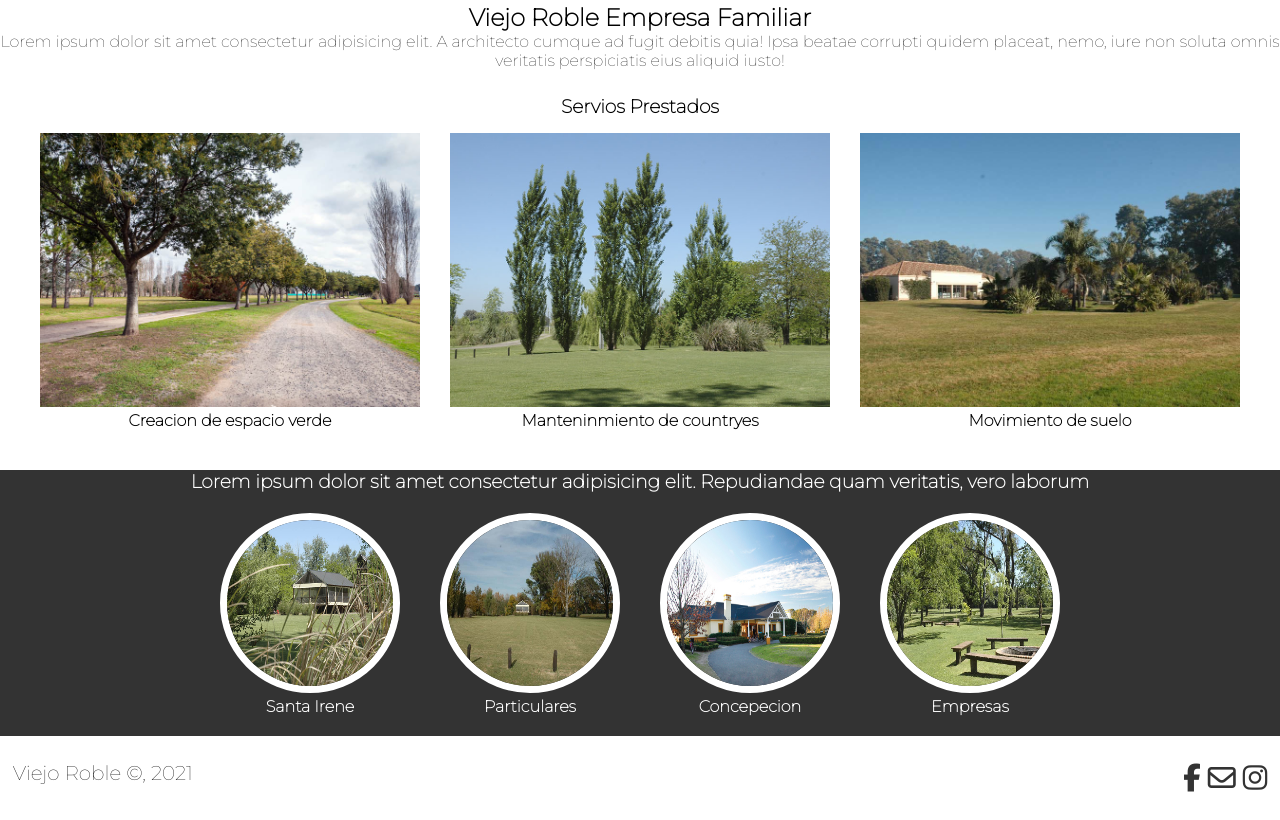
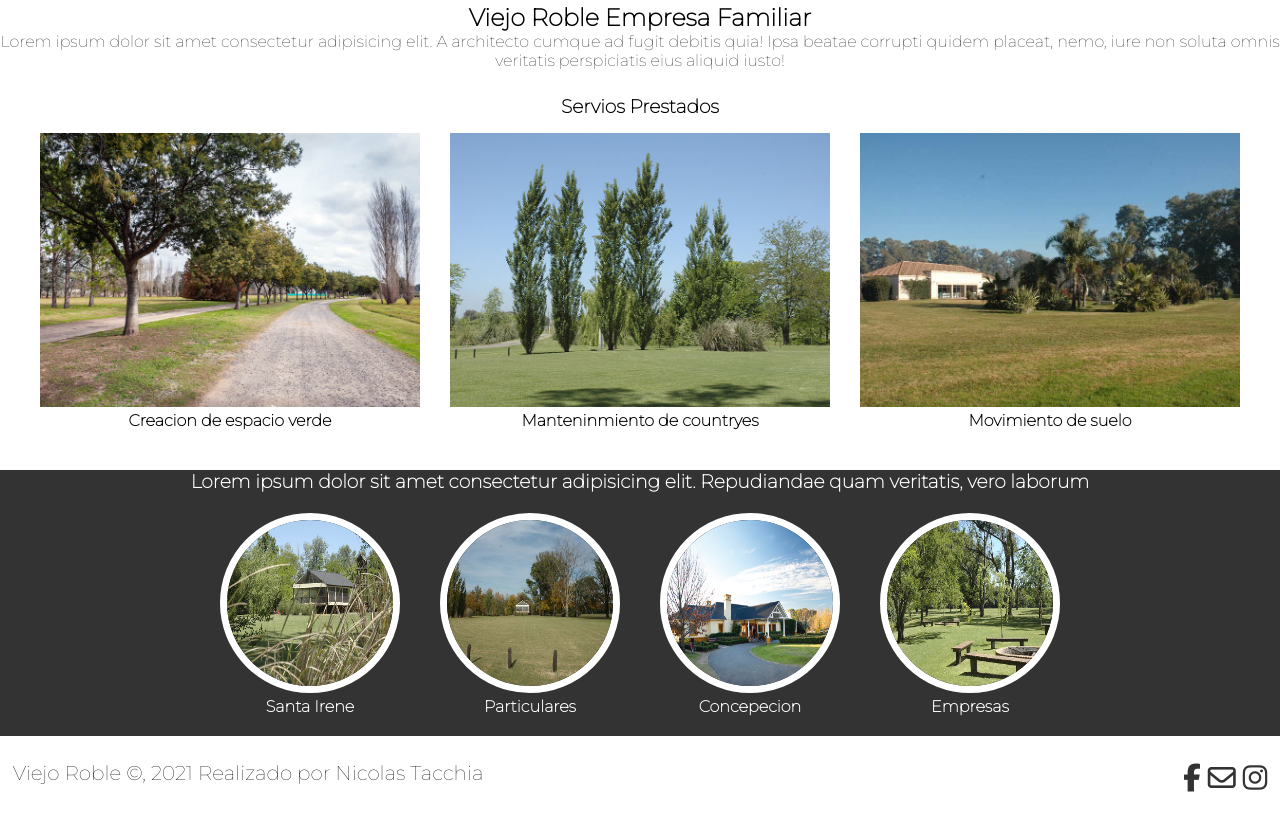
Before and after one commit to nicotacchia/viejoroble, a plain HTML site: page index.html in a window 1280 px wide. Shown: the part 372-1192 px from the top of the page. Drawn offline with nearby package versions, Linux system fonts and the light colour scheme.

Commit message:
viejo roble

```diff
--- a/index.html
+++ b/index.html
@@ -82,7 +82,9 @@
     </main>
 <footer>
     <div class="contenedor">
-        <p class="copy"> Viejo Roble &copy, 2021</p>
+        <p class="copy"> Viejo Roble &copy, 2021
+            Realizado por Nicolas Tacchia
+        </p>
         <div class="sociales">
             <a href=""><i class="fab fa-facebook-f"></i></a>
             <a href=""><i class="far fa-envelope"></i></a>
```
